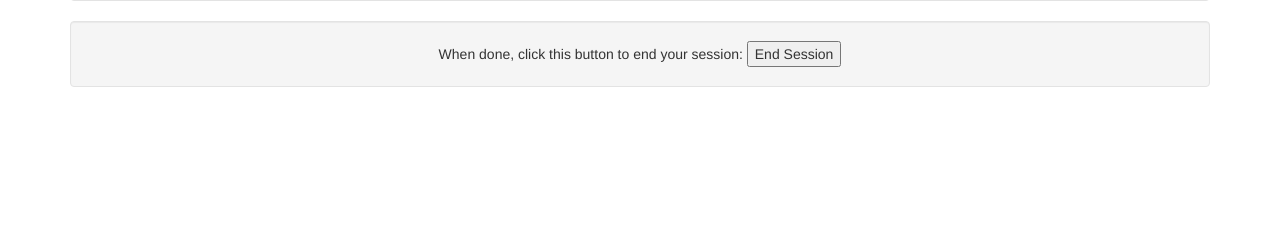
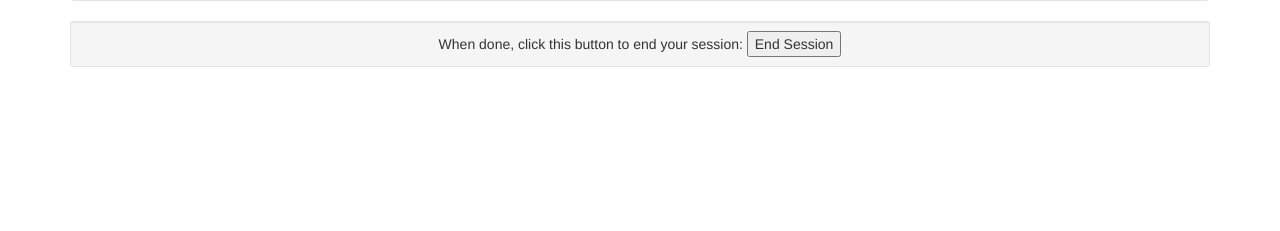
Before and after one commit to bgyori/cwc_integ_service, a Flask app: template templates/launch_dialogue.html in a window 1280 px wide. Shown: the part 69-300 px from the top of the page. Run offline with Flask 2, Linux system fonts and the light colour scheme; the template is opened without the code that fills it, so the values that code supplies are empty; some libraries are stand-ins or nearby versions.

Commit message:
Take iframe outside of container and reduce header size

```diff
--- a/templates/launch_dialogue.html
+++ b/templates/launch_dialogue.html
@@ -44,15 +44,15 @@
     </div>
 </div>
 <div class="container">
-    <div id="end_div" align="center" class="well">
+    <div id="end_div" align="center" class="well well-sm">
         When done, click this button to end your session:
         <button type="button" onclick="submit_delete()">End Session</button>
     </div>
 
-    <div id="dialogue_div" style="display: none;">
-        <iframe width="1700" height="1500" src="" id="dialogue_frame" frameborder="0" allowfullscreen>
-        </iframe>
-    </div>
+</div>
+<div id="dialogue_div" style="display: none;">
+    <iframe width="1700" height="1500" src="" id="dialogue_frame" frameborder="0" allowfullscreen>
+    </iframe>
 </div>
 
 {% endblock %}
```
